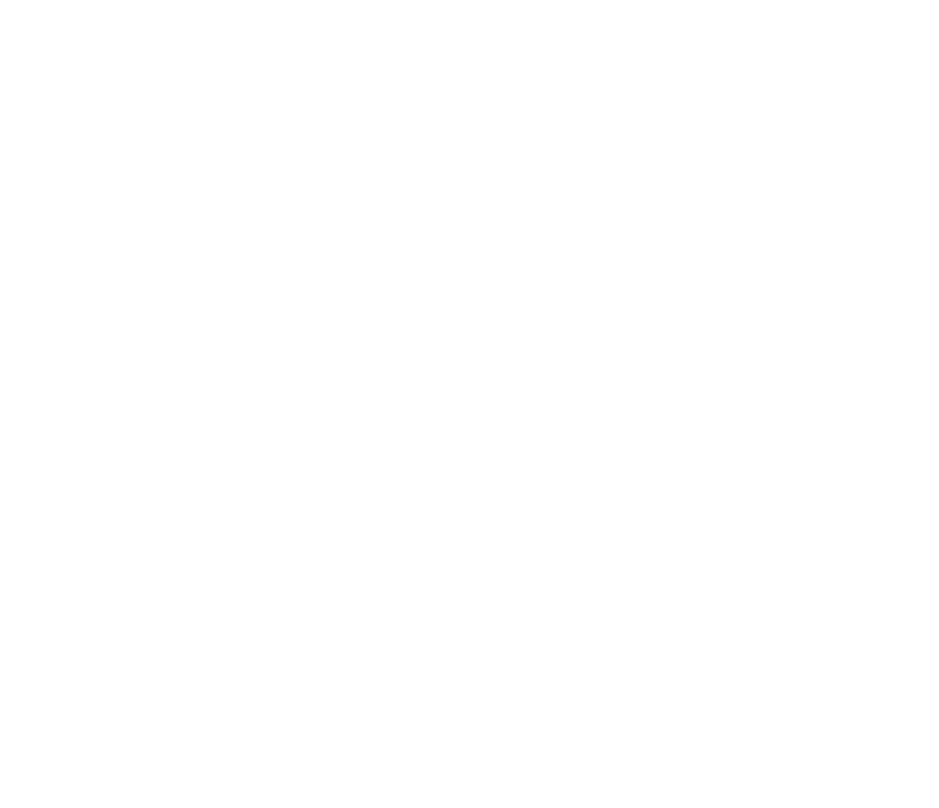
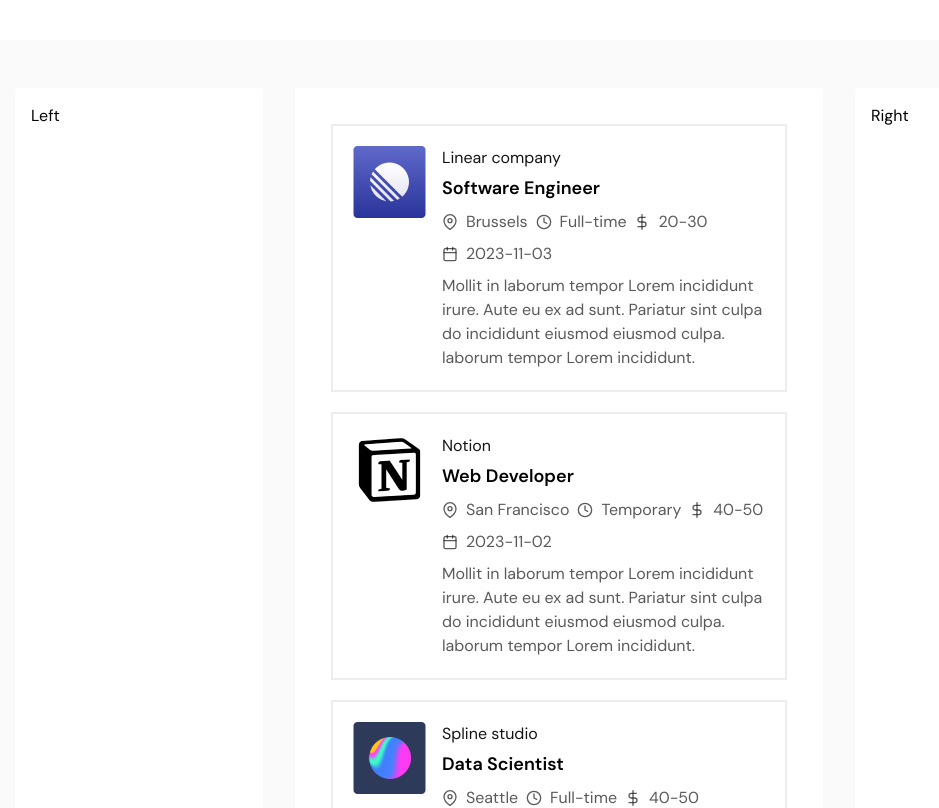
Before and after one commit to Mehebul/Job-Compass-Main, a React (Vite) app in the folder Job-Compass-Client/: page / in a window 1280 px wide. Shown: the part 360-1168 px from the top of the page, without its empty margins (81-1020 px from the left). Before the commit the page ends 800 px from the top, so only its background shows below. Built offline with nearby package versions, Linux system fonts and the light colour scheme.

Commit message:
main file sapt

```diff
--- a/Job-Compass-Client/src/Pages/Home.jsx
+++ b/Job-Compass-Client/src/Pages/Home.jsx
@@ -1,13 +1,73 @@
 import Banner from "../components/Banner"
-import { useState } from "react";
+import { useEffect, useState } from "react";
+import Jobs from "./Jobs";
+import Card from "../components/Card"
 const Home = () => {
+  const [selectedCategory, setSelectedcategory] = useState(null);
+  const [jobs, setJobs] = useState([]);
+
+  useEffect(() => {
+    fetch("jobs.json").then(res => res.json()).then(data => {
+      // console.log(data)
+      setJobs(data)
+    })
+  },[])
+
+  // handle input change
   const [query, SetQuery] = useState("");
   const handleInputChange = (event) => {
        SetQuery(event.target.value)
   }
+
+  //filter jobs by title
+  const filteredItems = jobs.filter((job) => job.jobTitle.toLowerCase().indexOf(query.toLowerCase()) !== -1);
+  // ..........radio filtering...........
+  const handleChange = (event) => {
+    setSelectedcategory(event.target.value)
+  }
+
+  //......button based filtering........
+  const handleClick = (event) =>{
+    setSelectedcategory(event.target.value)
+  }
+
+  // main function
+  const filteredData =(jobs,selected, query) =>{
+    let filteredJobs = jobs;
+    if(query){
+      filteredJobs = filteredItems;
+    }
+
+
+    if(selected){
+      filteredJobs = filteredJobs.filter(({jobLocation, maxPrice,experienceLevel,salaryType,employmentType,postingDate}) =>(
+        jobLocation.toLowerCase() === selected.toLowerCase() ||
+        parseInt(maxPrice) <= parseInt(selected) ||
+        experienceLevel === selected ||
+        salaryType.toLowerCase() === selected.toLowerCase() ||
+        employmentType.toLowerCase() === selected.toLowerCase()
+      ));
+      console.log(filteredJobs);
+    }
+
+   return filteredJobs.map((data, i) => <Card key = {i} data={data}/>)
+  // return filteredJobs.map(())
+  }
+
+  const result = filteredData(jobs, selectedCategory, query);
   return (
     <div>
         <Banner query={query} handleInputChange= {handleInputChange}/>
+
+        {/*main content */}
+        <div className="bg-[#FAFAFA] md:grid grid-cols-4 gap-8 lg:px-24 px-4 py-12">
+          <div className="bg-white p-4 rounded">Left</div>
+          <div className="col-span-2 bg-white p-4 rounded-sm">
+            <Jobs result={result}/>
+          </div>
+          <div className="bg-white p-4 rounded">Right</div>
+
+        </div>
     </div>
   )
 }
```
Also changed, not shown: 1 other file (tests, documents, lock files or other folders).
